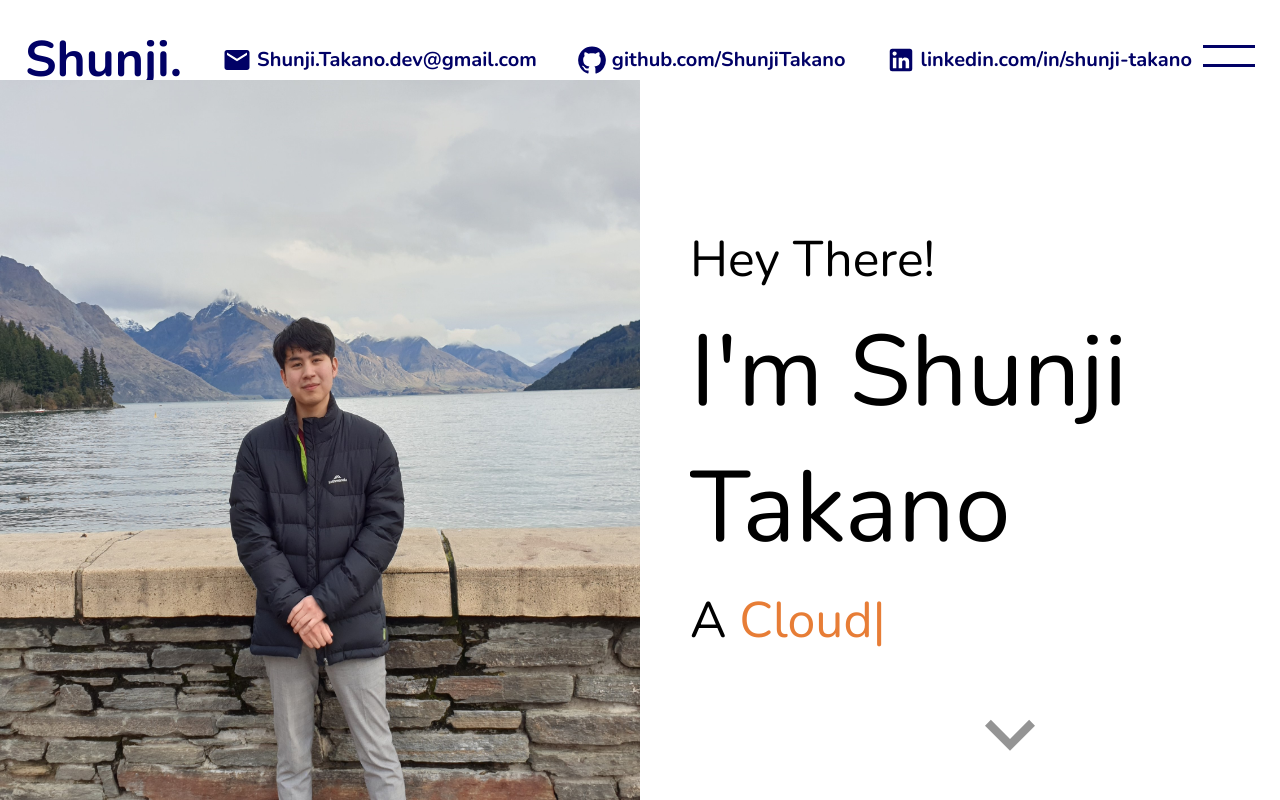
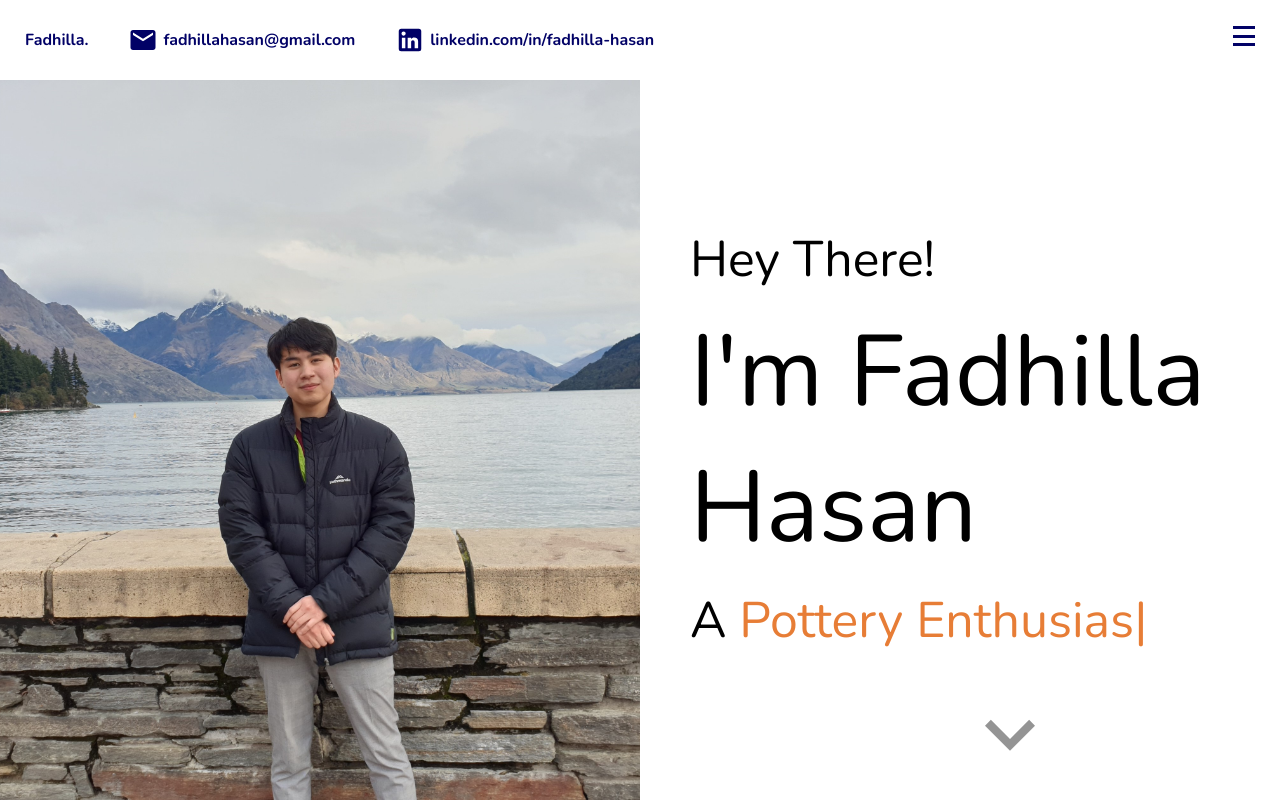
Before and after one commit to ShunjiTakano/ShunjiTakano.github.io, a React (Create React App) app: page / in a window 1280 px wide. Built offline with nearby package versions, Linux system fonts and the light colour scheme.

Commit message:
few ui fixes

```diff
--- a/src/components/contact/Contact.jsx
+++ b/src/components/contact/Contact.jsx
@@ -22,6 +22,7 @@ export default function Contact() {
                     <textarea placeholder="Message" id="message" name="message"/>
                     <ValidationError prefix="Message" field="message" errors={state.errors}/>
                     <button type="submit" disabled={state.submitting}>Send</button>
+                    {state.submitting && <span>Sending email..</span>}
                     {state.succeeded && <span>Thank you for your message. I will reply as soon as possible.</span>}
                 </form>
             </div>
--- a/src/components/introduction/Introduction.jsx
+++ b/src/components/introduction/Introduction.jsx
@@ -12,7 +12,7 @@ export default function Introduction() {
             showCursor: true,
             backDelay: 1000,
             backSpeed: 70,
-            strings: ["Software Engineer", "Cloud Enthusiast", "Musician", "Food Lover"]
+            strings: ["Translator", "Pottery Enthusiast", "Foodie"]
         })
     },[]);
 
@@ -20,13 +20,13 @@ export default function Introduction() {
         <div className="introduction" id="introduction">
             <div className="left">
                 <div className="imgContainer">
-                    <img src="assets/profile.png" alt="" />
+                    <img src="assets/profile.png" alt="yes" />
                 </div>
             </div>
             <div className="right">
                 <div className="wrapper">
                     <h2>Hey There!</h2>
-                    <h1>I'm Shunji Takano</h1>
+                    <h1>I'm Fadhilla Hasan</h1>
                     <h3>A <span ref={textRef}></span></h3>
                 </div>
                 <a href="#works">
--- a/src/components/introduction/Introduction.scss
+++ b/src/components/introduction/Introduction.scss
@@ -1,7 +1,7 @@
 @import "../../global.scss";
 
 .introduction{
-    background-color: white;
+    background-color: rgb(255, 255, 255);
     display: flex;
 
     @include mobile{
@@ -20,9 +20,11 @@
             align-items: center;
             justify-content: center;
 
+
             img{
                 height: 100%;
                 width: 100%;
+                object-fit: cover;
             }
 
         }
--- a/src/components/navbar/NavBar.jsx
+++ b/src/components/navbar/NavBar.jsx
@@ -1,6 +1,5 @@
 import "./NavBar.scss"
 import {Mail} from '@material-ui/icons';
-import GitHubIcon from '@mui/icons-material/GitHub';
 import LinkedInIcon from '@mui/icons-material/LinkedIn';
 
 export default function NavBar({menuOpen,setMenuOpen}) {
@@ -8,21 +7,15 @@ export default function NavBar({menuOpen,setMenuOpen}) {
         <div className={"navbar " + (menuOpen && "active")} id="navbar">
             <div className="wrapper">
                 <div className="left">
-                    <a href="#introduction" className="home">Shunji.</a>
+                    <a href="#introduction" className="home">Fadhilla.</a>
                     <div className="contactsContainer">
                         <Mail className="icon"/>
-                        <span>Shunji.Takano.dev@gmail.com</span>
-                    </div>
-                    <div className="contactsContainer">
-                        <GitHubIcon className="icon"/>
-                        <span>
-                            <a href="github.com/ShunjiTakano">github.com/ShunjiTakano</a>
-                        </span>
+                        <span>fadhillahasan@gmail.com</span>
                     </div>
                     <div className="contactsContainer">
                         <LinkedInIcon className="icon"/>
                         <span>
-                            <a href="https://www.linkedin.com/in/shunji-takano">linkedin.com/in/shunji-takano</a>
+                            <a href="https://www.linkedin.com/in/shunji-takano">linkedin.com/in/fadhilla-hasan</a>
                         </span>
                     </div>
                 </div>
--- a/src/components/navbar/NavBar.scss
+++ b/src/components/navbar/NavBar.scss
@@ -26,7 +26,7 @@
             align-items: center;
 
             .home{
-                font-size: 50px;
+                font-size: 100%;
                 font-weight: 700;
                 text-decoration: none;
                 color:inherit;
@@ -50,7 +50,7 @@
                 }
 
                 span{
-                    font-size: 20px;
+                    font-size: 100%;
                     font-weight: 700;
                 }
 
@@ -65,12 +65,12 @@
         .right{
 
             .hamburger{
-                width: 52px;
-                height: 40px;
+                width: 22px;
+                height: 20px;
                 display: flex;
                 flex-direction: column;
                 justify-content: space-between;
-                margin-top: 20px;
+                margin-top: 5%;
                 cursor: pointer;
 
                 @include mobile{
--- a/src/components/works/Works.jsx
+++ b/src/components/works/Works.jsx
@@ -38,7 +38,7 @@ export default function Works() {
             </div>
             <ArrowBackIosIcon className="arrow left" onClick={()=>handleClick("left")}/>
             <ArrowForwardIosIcon className="arrow right" onClick={()=>handleClick("right")}/>
-            <a href="#portfolio"><KeyboardArrowDownIcon style={{fontSize:100}} className="arrow bottom" /></a>
+            <a href="#contact"><KeyboardArrowDownIcon style={{fontSize:100}} className="arrow bottom" /></a>
 
         </div>
     )
--- a/src/components/works/Works.scss
+++ b/src/components/works/Works.scss
@@ -94,8 +94,8 @@
                         }
 
                         .imgContainer{
-                            width: 100px;
-                            height: 110px;
+                            width: 100%;
+                            height: 100%;
                             display: flex;
                             align-items: center;
                             justify-content: center;
@@ -118,8 +118,8 @@
                             }
                         }
                         h2{
-                            font-size: 24px;
-                            padding-bottom: 10px;
+                            font-size: 100%;
+                            padding-bottom: 30px;
                             scrollbar-width: none;
                             &::-webkit-scrollbar{
                                 display: none;
@@ -130,8 +130,8 @@
                             }
                         }
                         h3{
-                            font-size: 22px;
-                            padding-bottom: 10px;
+                            font-size: 100%;
+                            padding-bottom: 30px;
                             scrollbar-width: none;
                             &::-webkit-scrollbar{
                                 display: none;
```
Also changed, not shown: package.json (+15 -15 lines), 2 other files (tests, documents, lock files or other folders).
